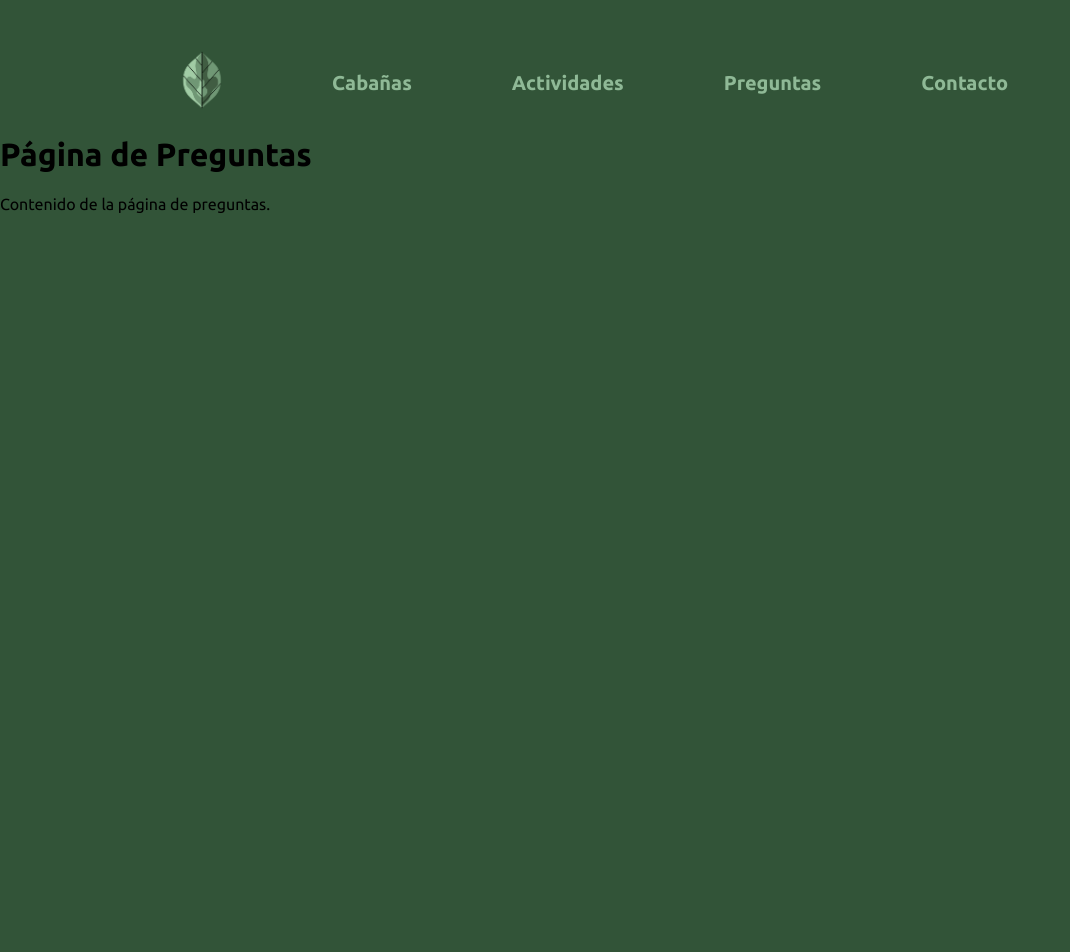
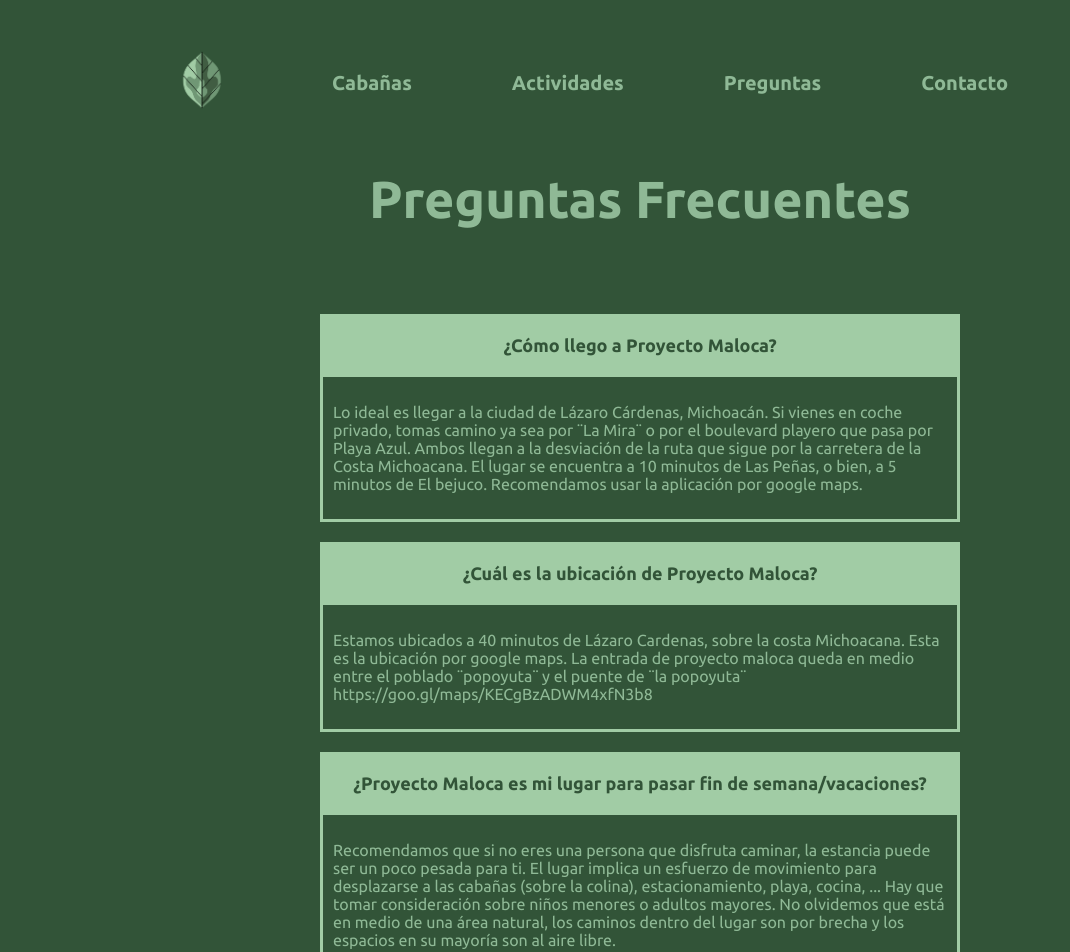
Before and after one commit to madoxxSad/ProyectoMaloca, a React (Create React App) app: page /preguntas in a window 1280 px wide. Shown: the top 952 px of the page, without its empty margins (0-1070 px from the left). Before the commit the page ends 800 px from the top, so only its background shows below. Built offline with nearby package versions, Linux system fonts and the light colour scheme.

Commit message:
Preguntas Estilos terminados

```diff
--- a/src/components/PreguntasPage.js
+++ b/src/components/PreguntasPage.js
@@ -2,9 +2,181 @@
 
 const PreguntasPage = () => {
   return (
-    <div>
-      <h1>Página de Preguntas</h1>
-      <p>Contenido de la página de preguntas.</p>
+    <div className='prContainer'>
+      <div className='prTitle'>
+        <h1>Preguntas Frecuentes</h1>
+      </div>
+      <div className='preguntasContainer'>
+
+        <div className='prPregunta'>
+          <div className='pregunta'>
+            <p>
+              ¿Cómo llego a Proyecto Maloca?
+            </p>
+          </div>
+          <div className='respuesta'>
+            <p>
+              Lo ideal es llegar a la ciudad de Lázaro Cárdenas, Michoacán.
+              Si vienes en coche privado, tomas camino ya sea por ¨La Mira¨
+              o por el boulevard playero que pasa por Playa Azul.
+              Ambos llegan a la desviación de la ruta que sigue por la carretera
+              de la Costa Michoacana. El lugar se encuentra a 10 minutos de Las Peñas,
+              o bien, a 5 minutos de El bejuco. Recomendamos usar la aplicación por google maps.
+
+            </p>
+          </div>
+        </div>
+
+        <div className='prPregunta'>
+          <div className='pregunta'>
+            <p>
+              ¿Cuál es la ubicación de Proyecto Maloca?
+            </p>
+          </div>
+          <div className='respuesta'>
+            <p>
+              Estamos ubicados a 40 minutos de Lázaro Cardenas, sobre la costa Michoacana.
+              Esta es la ubicación por google maps. La entrada de proyecto maloca queda en
+              medio entre el poblado ¨popoyuta¨ y el puente de ¨la popoyuta¨
+              https://goo.gl/maps/KECgBzADWM4xfN3b8
+            </p>
+          </div>
+        </div>
+
+        <div className='prPregunta'>
+          <div className='pregunta'>
+            <p>
+              ¿Proyecto Maloca es mi lugar para pasar fin de semana/vacaciones?
+            </p>
+          </div>
+          <div className='respuesta'>
+            <p>
+            Recomendamos que si no eres una persona que disfruta caminar,
+            la estancia puede ser un poco pesada para ti. El lugar implica un esfuerzo
+            de movimiento para desplazarse a las cabañas (sobre la colina), estacionamiento,
+            playa, cocina, ...
+            Hay que tomar consideración sobre niños menores o adultos mayores.
+            No olvidemos que está en medio de una área natural, los caminos dentro
+            del lugar son por brecha y los espacios en su mayoría son al aire libre.
+            </p>
+          </div>
+        </div>
+
+        <div className='prPregunta'>
+          <div className='pregunta'>
+            <p>
+            ¿Puedo llevar niños?
+            </p>
+          </div>
+          <div className='respuesta'>
+            <p>
+              Recomendamos venir con niños mayores de 5 años (que ya caminen).
+              Pueden venir de todas las edades, pero es importante recordar las
+              condiciones del lugar: desniveles, caminos de brecha sobre la colina,
+              espacios al aire libre en medio de la naturaleza y cuerpos de agua.
+            </p>
+          </div>
+        </div>
+
+        <div className='prPregunta'>
+          <div className='pregunta'>
+            <p>
+              ¿Tienen servicio de restaurante?
+            </p>
+          </div>
+          <div className='respuesta'>
+            <p>
+              En el precio de la cabaña ya viene incluido un desayuno completo
+              que se sirve de 9 am a 10:30 am y comida de mar que se sirve a las 3 pm a 4 pm.
+              Vemos que la mayoria de los huéspedes quedan satisfechos con 2 comidas al dia,
+              ya que son porciones abundantes. En caso de querer cena tienen un costo extra.
+            </p>
+          </div>
+        </div>
+
+        <div className='prPregunta'>
+          <div className='pregunta'>
+            <p>
+              Hay alguna enrramada/restaurante o tienda cerca del lugar?
+            </p>
+          </div>
+          <div className='respuesta'>
+            <p>
+              Saliendo en coche de la puerta de acceso de Proyecto Maloca sobre la carretera,
+              a mano derecha llegarás en 5 minutos al poblado ¨El Bejuco¨ conocido por su botana
+              y ostiones en temporada. Aquí puedes encontrar enrramadas al nivel del mar y tiendas
+              para antojos como galletas, frituras, refrescos, hielo y cerveza. Sobre la misma dirección,
+              a 5 minutos de el Bejuco llegarás a ¨Las Peñas¨, igual puedes encontrar enramadas al
+              nivel del mar y la tienda de ¨Don Luis¨ si quieres comprar: verdura, fruta,
+              huevos, jamón, chorizo y demás antojos. Recuerda que para salir de Proyecto Maloca
+              se debe caminar por brecha 7 minutos al igual que para entrar una vez en el estacionamiento.
+            </p>
+          </div>
+        </div>
+
+        <div className='prPregunta'>
+          <div className='pregunta'>
+            <p>
+              ¿Puedo llevar a mi mascota?
+            </p>
+          </div>
+          <div className='respuesta'>
+            <p>
+              Claro puedes traerla. Es necesario estar al pendiente de ella.
+              Hay que traerla/o con correa en áreas comunes donde estén los
+              demás huéspedes y procurar limpiar sus heces para evitar malos
+              olores sobre los caminos. Avísanos si te acompañan antes de reservar.
+              El costo por día es de $100 por mascota
+            </p>
+          </div>
+        </div>
+
+        <div className='prPregunta'>
+          <div className='pregunta'>
+            <p>
+              ¿Cuentan con wifi o internet?
+            </p>
+          </div>
+          <div className='respuesta'>
+            <p>
+              Tenemos wifi en un area designada, pero la velocidad es un poco lenta por la ubicación.
+              Para hacer llamadas o enviar mensaje (red 3G), te podemos indicar una ruta para llegar
+              a un punto de señal sobre la colina a 15 minutos del lugar.
+            </p>
+          </div>
+        </div>
+
+        <div className='prPregunta'>
+          <div className='pregunta'>
+            <p>
+              ¿Se puede nadar en el mar?
+            </p>
+          </div>
+          <div className='respuesta'>
+            <p>
+              Estamos en la parte del pacífico, en una playa larga de mar abierto.
+              Si sabes nadar no hay de qué preocuparse a menos que el oleaje sea muy alto
+              (Dependiendo temporadas). Lo ideal para nadar cuando está más tranquilo el
+              mar es de Octubre a Marzo. La ventaja es que puedes nadar en el estero o dar
+              un agradable paseo en kayak al atardecer.
+            </p>
+          </div>
+        </div>
+
+        <div className='prPregunta'>
+          <div className='pregunta'>
+            <p>
+              ¿Cuál es la mejor temporada para visitar Proyecto Maloca?
+            </p>
+          </div>
+          <div className='respuesta'>
+            <p>
+              De Octubre a Marzo, el clima es mas agradable por la noche.
+              También se puede nadar en el mar por ser la marea baja del año.
+            </p>
+          </div>
+        </div>
+      </div>
     </div>
   );
 };
--- a/src/styles/styles.css
+++ b/src/styles/styles.css
@@ -1,12 +1,12 @@
-@import url('https://fonts.googleapis.com/css2?family=Ubuntu:ital,wght@0,300;0,400;0,500;0,700;1,300;1,400;1,500;1,700&display=swap');
+@import url("https://fonts.googleapis.com/css2?family=Ubuntu:ital,wght@0,300;0,400;0,500;0,700;1,300;1,400;1,500;1,700&display=swap");
 
-*{
+* {
   box-sizing: border-box;
   padding: 0;
   font-family: "Ubuntu", sans-serif;
 }
 
-body{
+body {
   background-color: #325438;
 }
 
@@ -31,7 +31,7 @@
 }
 
 .menu a {
-    color: #8FB996;
+  color: #8fb996;
   text-decoration: none;
   font-size: 20px; /* Ajusta el tamaño de la fuente según sea necesario */
   font-weight: 700;
@@ -44,89 +44,135 @@
 
 /*Estilos página home*/
 
-  .homeContainer{
+.homeContainer {
   display: flex;
   flex-direction: column;
   justify-content: center;
   align-items: center;
 }
 
-  .homeTitle{
-    color: #A1CCA5;
+.homeTitle {
+  color: #a1cca5;
   font-weight: 700;
   font-size: 40px;
   height: 170px;
 }
 
-  .hLogo{
+.hLogo {
   height: 180px;
   width: 180px;
 }
 
-  .homeText{
+.homeText {
   width: 35%;
   font-weight: 400;
   font-size: 20px;
   text-align: center;
-    color: #FFFFFF;
+  color: #ffffff;
 }
 
 /*Estilos de la página de Actividades*/
 
-  .actContainer{
+.actContainer {
   display: flex;
   flex-direction: column;
   justify-content: center;
   align-items: center;
 }
 
-  .actTitle{
+.actTitle {
   width: 50%;
   display: flex;
   justify-content: center;
-    color: #8FB996;
+  color: #8fb996;
   margin-bottom: 50px;
   font-weight: 700;
   font-size: 26px;
 }
 
-  .actList{
+.actList {
   margin-bottom: 15px;
   width: 38%;
   padding: 15px;
 }
 
-  .actividad{
+.actividad {
   display: flex;
 }
 
-  .actImg{
+.actImg {
   margin-top: 14px;
   margin-right: 25px;
 }
 
-  .imgActividad{
+.imgActividad {
   height: 100px;
   width: 100px;
 }
 
-  .actDescription{
+.actDescription {
   padding: 0;
   box-sizing: border-box;
 }
 
-  .actDescription h2{
-    color: #FFFFFF;
+.actDescription h2 {
+  color: #ffffff;
   font-size: 15px;
 }
 
-  .actDescription p{
-    color: #FFFFFF;
+.actDescription p {
+  color: #ffffff;
   font-size: 15px;
 }
 
-  .actDescription ul{
-    color: #FFFFFF;
+.actDescription ul {
+  color: #ffffff;
   margin-left: 30px;
   font-size: 15px;
 }
+
+/*Estilos de la página de Preguntas*/
+
+.prContainer{
+  display: flex;
+  flex-direction: column;
+  justify-content: center;
+  align-items: center;
+}
+
+.prTitle{
+  width: 50%;
+  display: flex;
+  justify-content: center;
+  color: #8fb996;
+  margin-bottom: 50px;
+  font-weight: 700;
+  font-size: 26px;
+}
+
+.preguntasContainer{
+  width: 50%;
+}
+
+.prPregunta{
+  width: 100%;
+  margin-bottom: 20px;
+  border: #a1cca5 3px solid;
+}
+
+.pregunta{
+  border-bottom: #a1cca5 3px solid;
+  display: flex;
+  justify-content: center;
+  font-size: 18px;
+  font-weight: 700;
+  background-color: #a1cca5;
+  color: #325438;
+}
+
+.respuesta{
+  padding: 10px;
+  font-size: 16px;
+  font-weight: 400;
+  color: #8fb996;
+}
```
Lines whose indentation alone changed are shown as unchanged.
